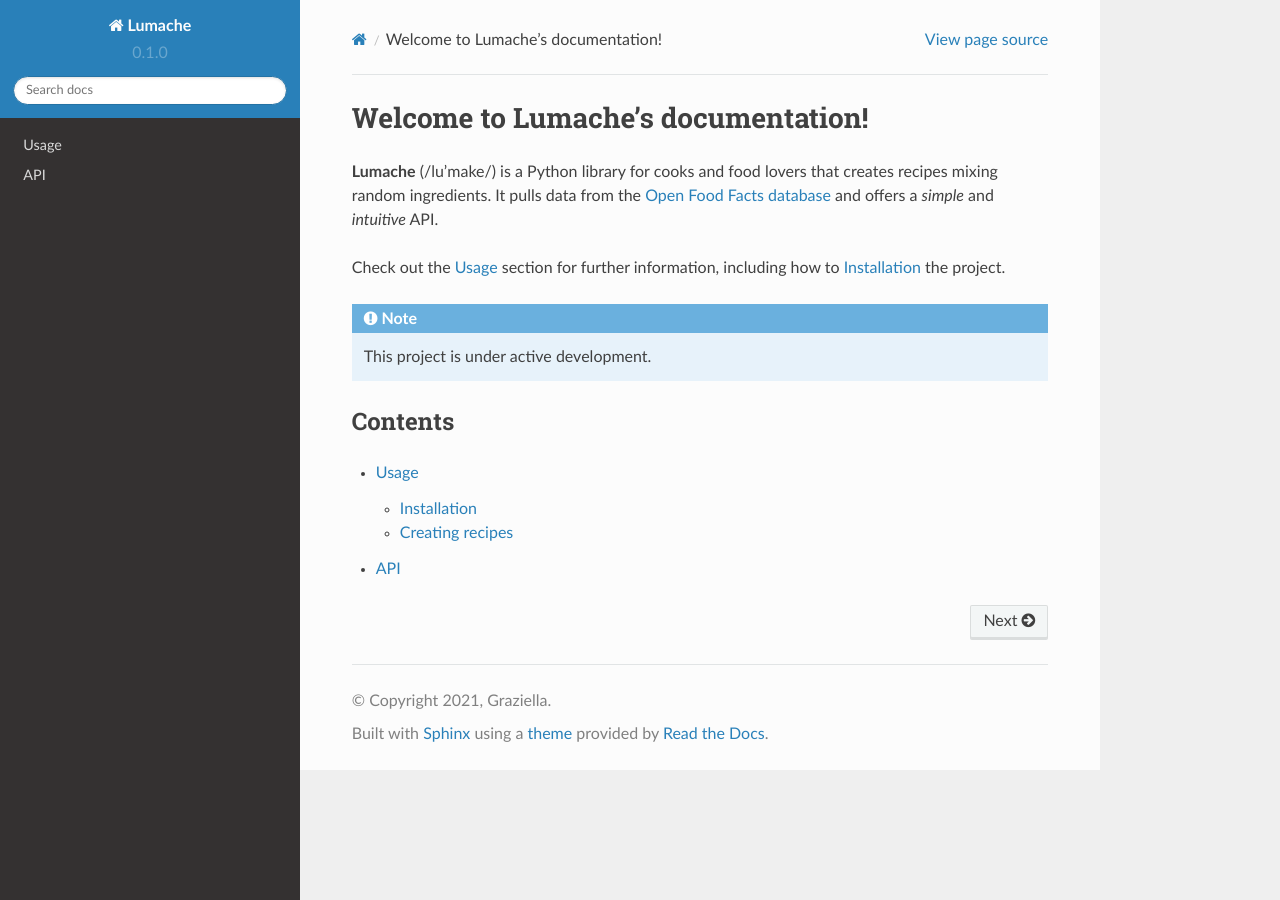
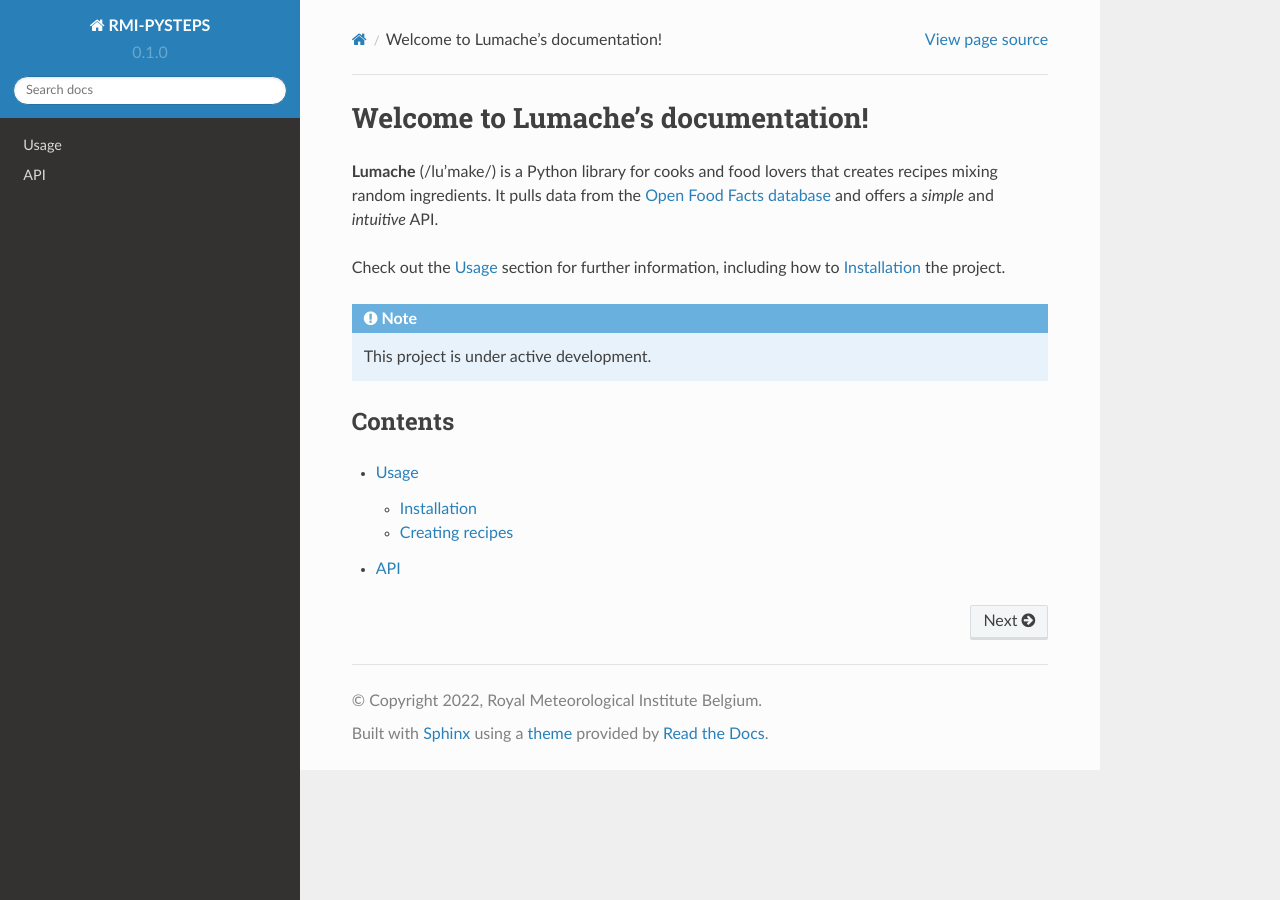
Before and after one commit to mpvginde/pySTEPS-BE, a Sphinx documentation site: the page built from docs/source/index.rst, in a window 1280 px wide. Built offline with Sphinx 7.4.7 and the Read the Docs theme 2.0.0, drawn with Linux system fonts in a browser that asks for light colours.

Commit message:
Update conf.py

```diff
--- a/docs/source/conf.py
+++ b/docs/source/conf.py
@@ -2,9 +2,9 @@
 
 # -- Project information
 
-project = 'Lumache'
-copyright = '2021, Graziella'
-author = 'Graziella'
+project = 'RMI-PYSTEPS'
+copyright = '2022, Royal Meteorological Institute Belgium'
+author = 'Michiel Van Ginderachter'
 
 release = '0.1'
 version = '0.1.0'
```
